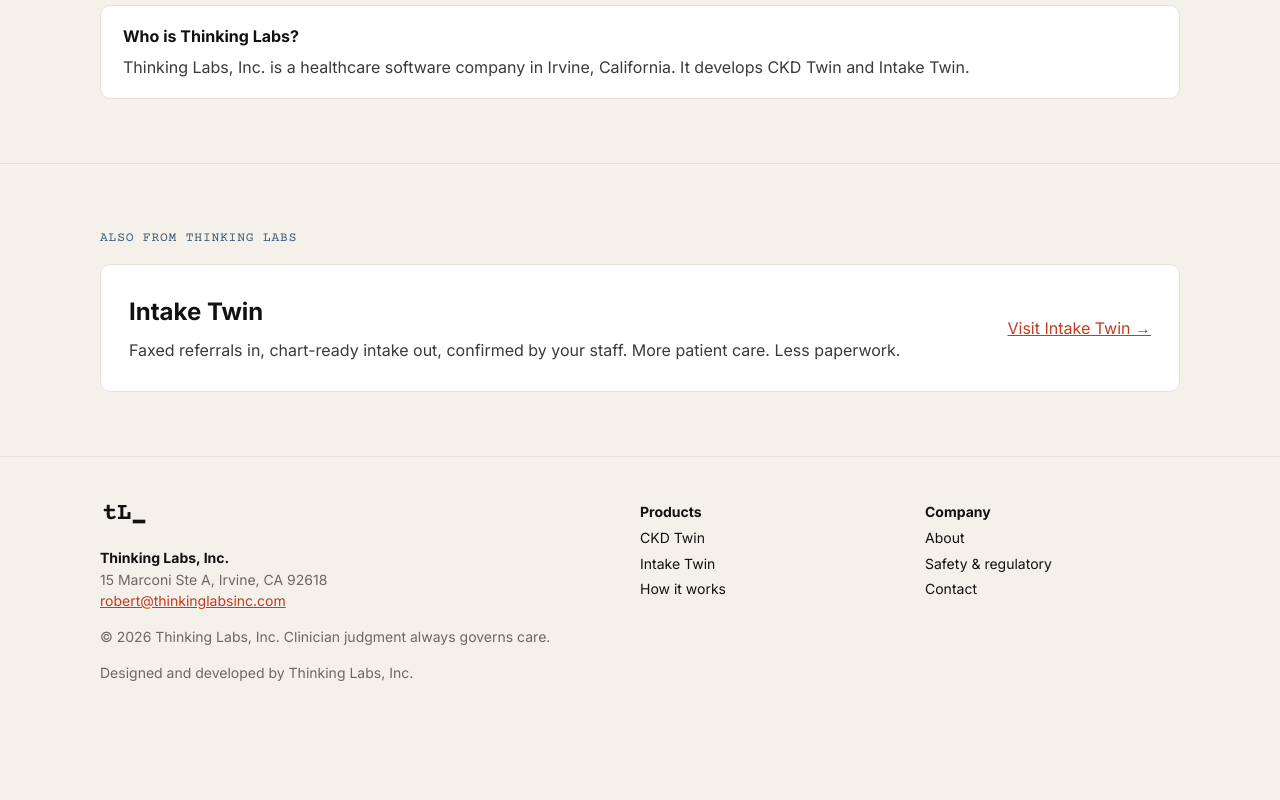
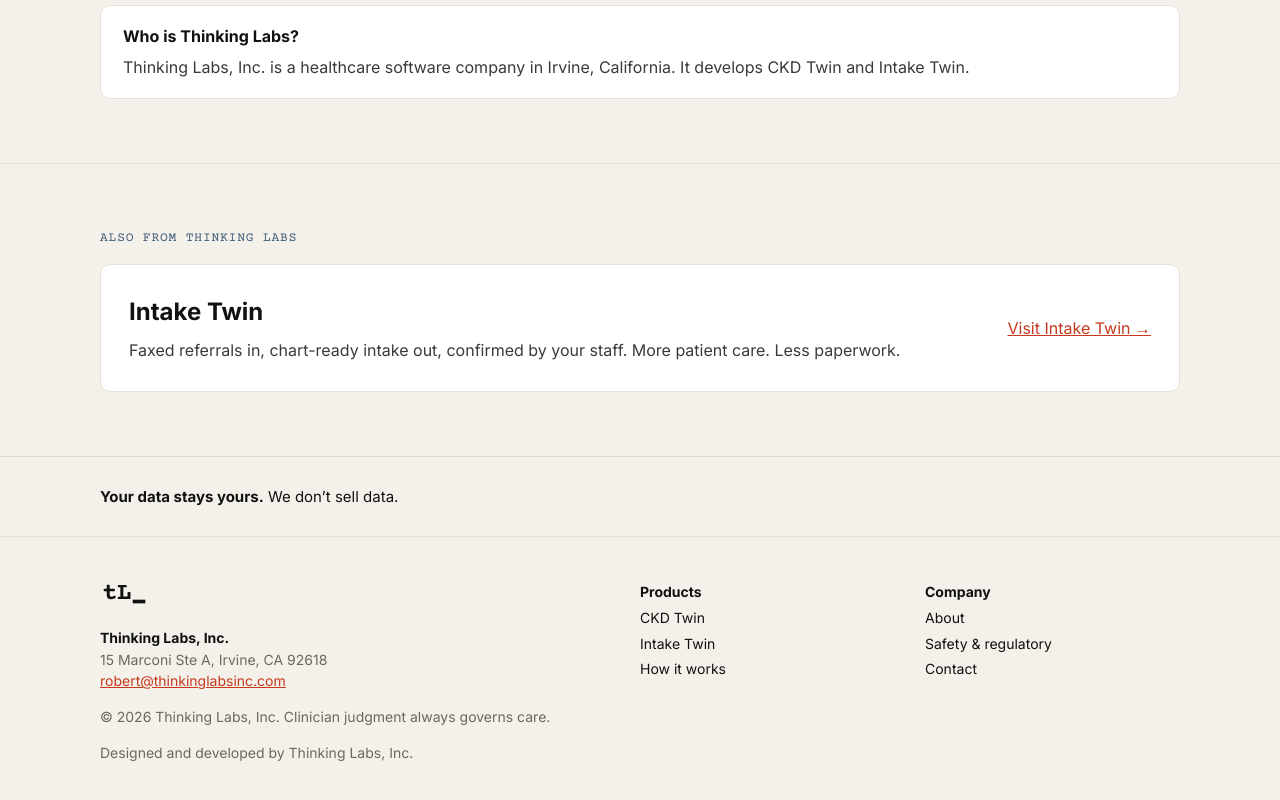
Before and after one commit to nghiemrobert1/thinking-labs-site, a Next.js app: page / in a window 1280 px wide. Shown: the part 3038-3838 px from the top of the page. Before the commit the page ends 3791 px from the top, so only its background shows below. Built offline with nearby package versions, Linux system fonts and the light colour scheme.

Commit message:
Add pending data line above footer on home and /intake-twin (preview only until wording cleared)

```diff
--- a/src/app/globals.css
+++ b/src/app/globals.css
@@ -67,3 +67,4 @@
  .cards,.steps,.two,.site-footer .wrap{grid-template-columns:1fr}
  .final{padding:32px}
 }
+.data-line{padding:28px 0;border-top:1px solid #ddd8cc}.data-line p{margin:0;font-size:15px;color:var(--ink)}
--- a/src/app/intake-twin/page.tsx
+++ b/src/app/intake-twin/page.tsx
@@ -1,6 +1,7 @@
 import type { Metadata } from "next";
 import Link from "next/link";
 import { Faq } from "@/components/Faq";
+import { DataLine } from "@/components/DataLine";
 import { JsonLd } from "@/components/JsonLd";
 import { SITE_URL } from "@/lib/company";
 
@@ -72,6 +73,8 @@
         <p style={{ marginTop: 22 }}>Looking for kidney monitoring? <Link href="/">See CKD Twin →</Link></p>
       </div></section>
 
+      <DataLine />
+
       <JsonLd data={{
         "@context": "https://schema.org", "@type": "SoftwareApplication", name: "Intake Twin",
         applicationCategory: "BusinessApplication", operatingSystem: "Web", url: `${SITE_URL}/intake-twin`, description: desc,
--- a/src/app/page.tsx
+++ b/src/app/page.tsx
@@ -1,5 +1,6 @@
 import Link from "next/link";
 import { Faq } from "@/components/Faq";
+import { DataLine } from "@/components/DataLine";
 import { JsonLd } from "@/components/JsonLd";
 import { RegStatus } from "@/components/Notice";
 import { CKD_REGULATORY_STATUS, SITE_URL } from "@/lib/company";
@@ -67,6 +68,8 @@
         </div>
       </div></section>
 
+      <DataLine />
+
       <JsonLd data={{
         "@context": "https://schema.org",
         "@type": "SoftwareApplication",
--- /dev/null
+++ b/src/components/DataLine.tsx
@@ -0,0 +1,8 @@
+/** Pending regulatory wording review: do not promote to production until cleared. */
+export function DataLine() {
+  return (
+    <section className="data-line">
+      <div className="wrap"><p><b>Your data stays yours.</b> We don&rsquo;t sell data.</p></div>
+    </section>
+  );
+}
```
